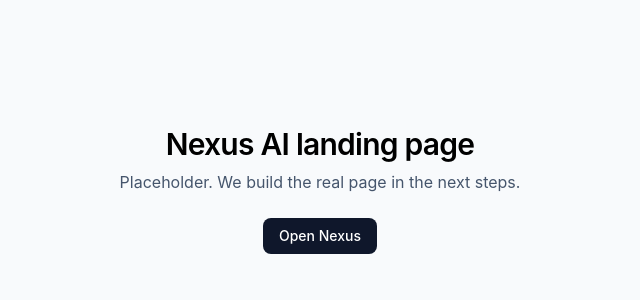
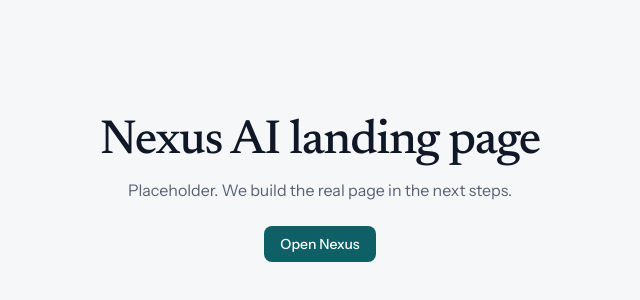
Before and after one commit to Ashutosh-io7/Nexus-AI, a React (Vite) app in the folder frontend/: page / in a window 1280 px wide. Shown: the part 210-510 px from the top of the page, without its empty margins (320-960 px from the left). Built offline with nearby package versions, Linux system fonts and the light colour scheme; no server answers.

Commit message:
feat: add design tokens for colors and fonts

```diff
--- a/frontend/index.html
+++ b/frontend/index.html
@@ -5,6 +5,12 @@
     <link rel="icon" type="image/svg+xml" href="/favicon.svg" />
     <meta name="viewport" content="width=device-width, initial-scale=1.0" />
     <title>Nexus AI</title>
+    <link rel="preconnect" href="https://fonts.googleapis.com" />
+    <link rel="preconnect" href="https://fonts.gstatic.com" crossorigin />
+    <link
+      href="https://fonts.googleapis.com/css2?family=Instrument+Sans:wght@400;500;600&family=Newsreader:ital,opsz,wght@0,6..72,400..600;1,6..72,400..600&display=swap"
+      rel="stylesheet"
+    />
   </head>
   <body>
     <div id="root"></div>
--- a/frontend/src/index.css
+++ b/frontend/src/index.css
@@ -1 +1,32 @@
 @import "tailwindcss";
+
+@theme {
+  /* Fonts */
+  --font-sans: "Instrument Sans", ui-sans-serif, system-ui, sans-serif;
+  --font-display: "Newsreader", ui-serif, Georgia, serif;
+
+  /* Colors */
+  --color-paper: #f6f7f9;       /* page background */
+  --color-surface: #ffffff;     /* panels sitting on the page */
+  --color-ink: #101828;         /* main text */
+  --color-muted: #596275;       /* secondary text */
+  --color-line: #e4e7ec;        /* borders and dividers */
+  --color-accent: #0e5f66;      /* buttons, links, brand */
+  --color-risk-medium: #b45309; /* only ever means "medium risk" */
+  --color-risk-high: #b42318;   /* only ever means "high risk" */
+}
+
+@layer base {
+  body {
+    background-color: var(--color-paper);
+    color: var(--color-ink);
+    font-family: var(--font-sans);
+    -webkit-font-smoothing: antialiased;
+  }
+
+  /* Visible keyboard focus everywhere (accessibility) */
+  :focus-visible {
+    outline: 2px solid var(--color-accent);
+    outline-offset: 2px;
+  }
+}
--- a/frontend/src/pages/Landing.jsx
+++ b/frontend/src/pages/Landing.jsx
@@ -2,17 +2,17 @@ import { Link } from 'react-router-dom'
 
 function Landing() {
   return (
-    <main className="min-h-screen flex items-center justify-center bg-slate-50 p-6">
+    <main className="min-h-screen flex items-center justify-center p-6">
       <div className="text-center">
-        <h1 className="text-3xl font-semibold tracking-tight">
+        <h1 className="font-display text-5xl font-medium tracking-tight text-ink">
           Nexus AI landing page
         </h1>
-        <p className="mt-2 text-slate-600">
+        <p className="mt-3 text-muted">
           Placeholder. We build the real page in the next steps.
         </p>
         <Link
           to="/app"
-          className="mt-6 inline-block rounded-lg bg-slate-900 px-4 py-2 text-sm font-medium text-white"
+          className="mt-6 inline-block rounded-lg bg-accent px-4 py-2 text-sm font-medium text-white hover:opacity-90"
         >
           Open Nexus
         </Link>
```
